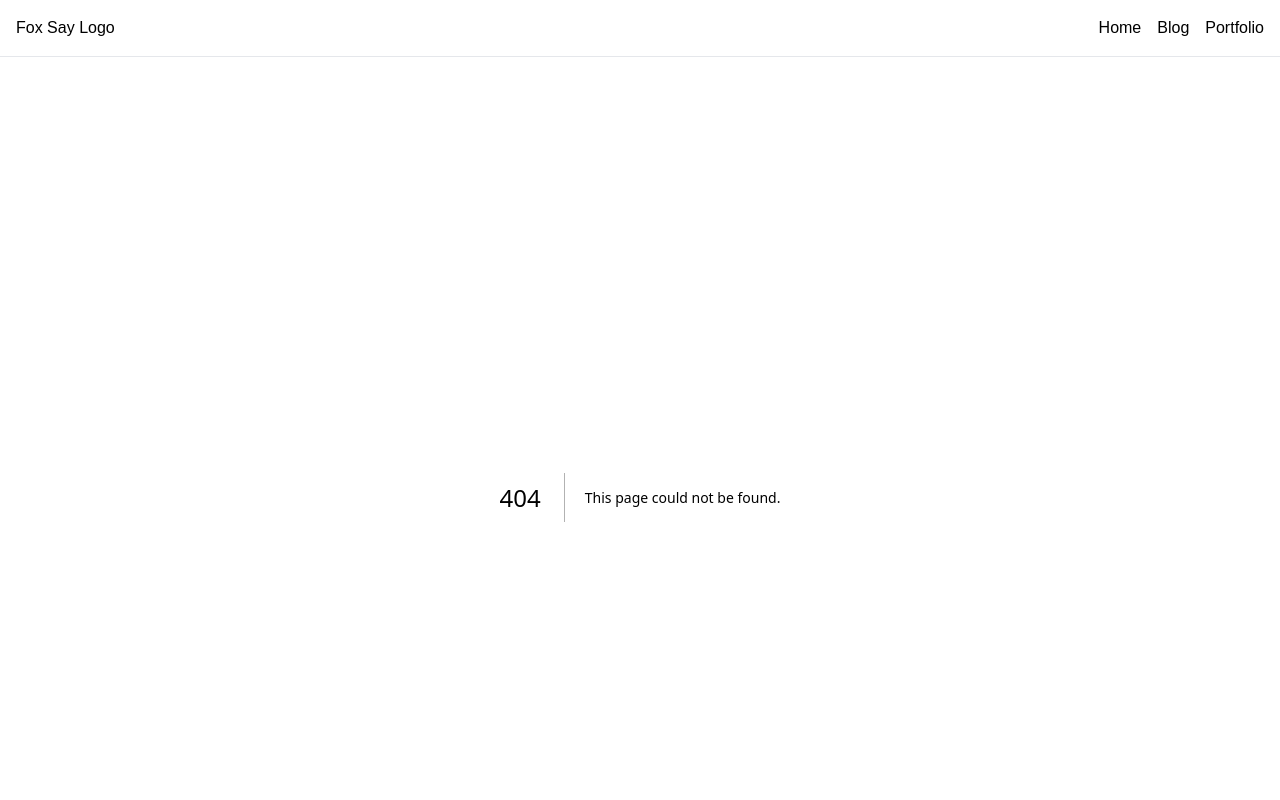
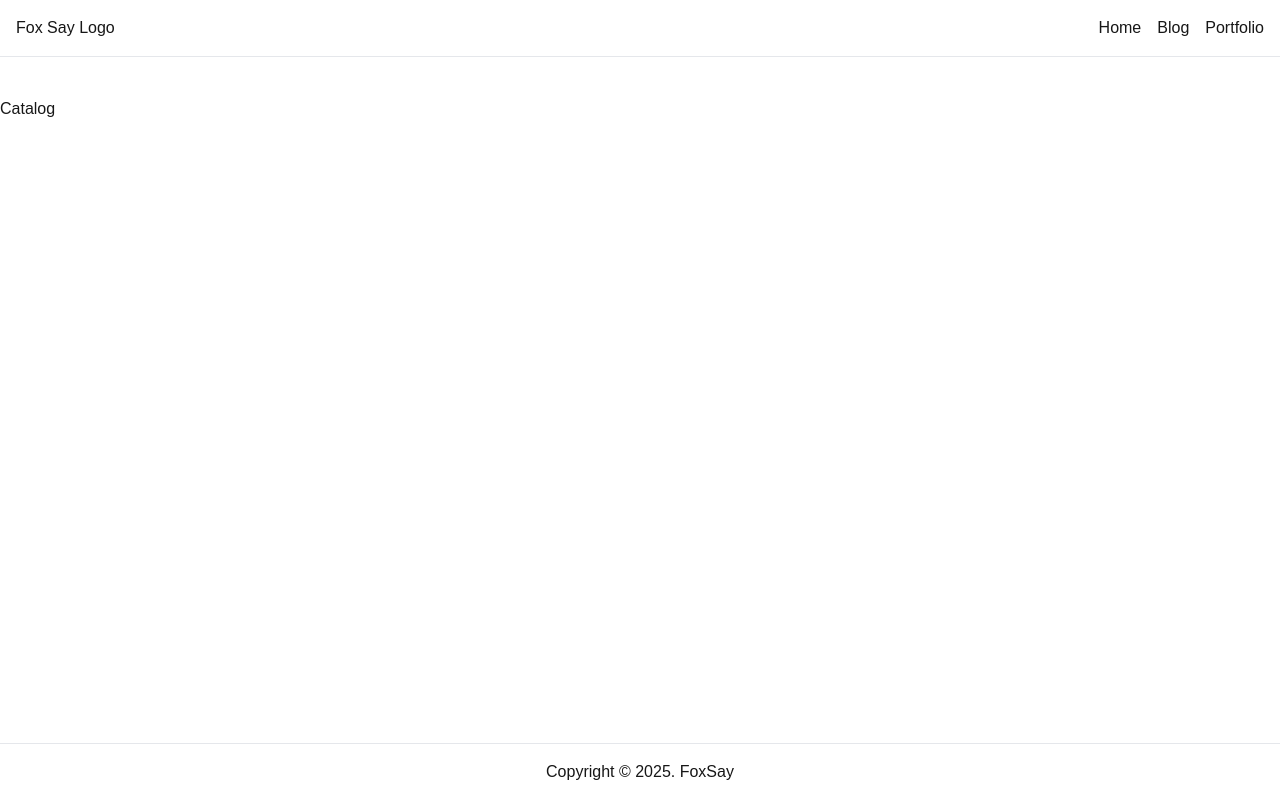
Before and after one commit to DimaChekashov/anifox-find, a Next.js app in the folder client/: page /catalog in a window 1280 px wide. Before the commit this address had no page. Shown: the top 800 px of the page. Built offline with nearby package versions, Linux system fonts and the light colour scheme.

Commit message:
add Catalog

```diff
--- /dev/null
+++ b/client/app/catalog/page.tsx
@@ -0,0 +1 @@
+export { CatalogPage as default } from "@/pages/catalog";
--- /dev/null
+++ b/client/src/pages/catalog/index.ts
@@ -0,0 +1 @@
+export { default as CatalogPage } from "./ui/CatalogPage";
--- /dev/null
+++ b/client/src/pages/catalog/ui/CatalogPage.tsx
@@ -0,0 +1,7 @@
+export default function Catalog() {
+    return (
+      <div>
+        <h1>Catalog</h1>
+      </div>
+    );
+  }
```
